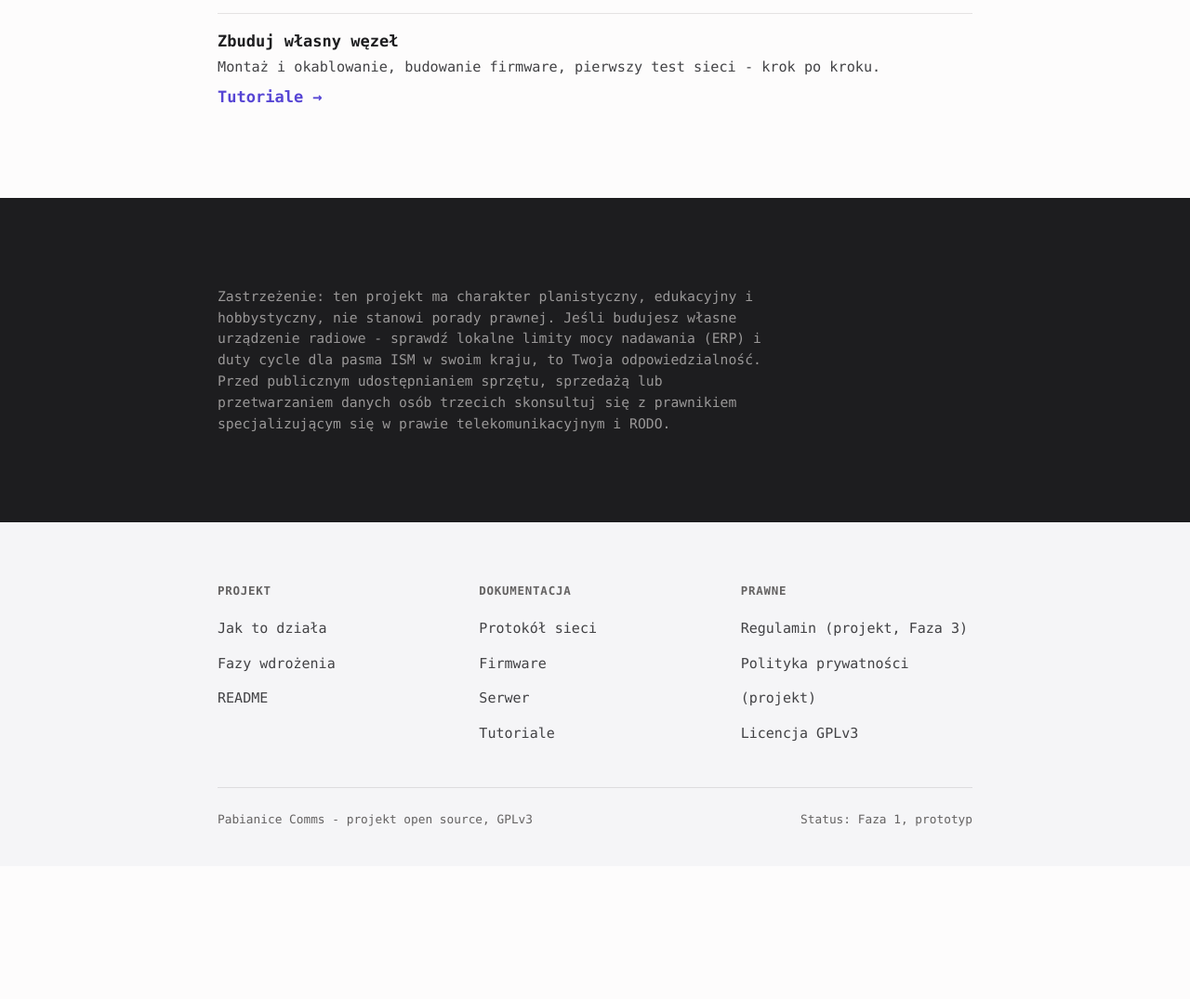
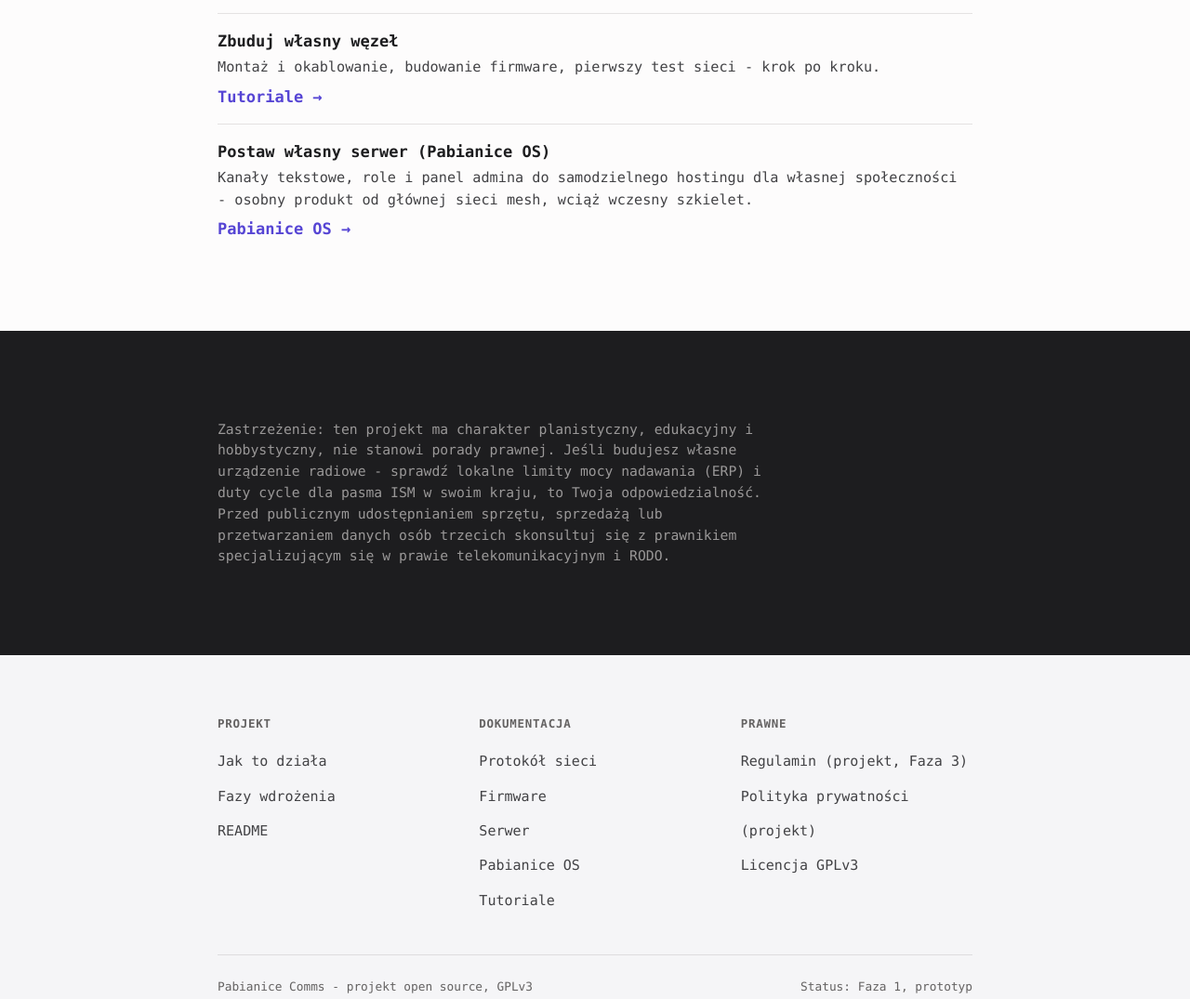
Before and after one commit to SanTobinoOfficial/PabianiceMeshOS, a plain HTML site: page index.html in a window 1280 px wide. Shown: the part 3260-4335 px from the top of the page at 93% size. Before the commit the page ends 4192 px from the top, so only its background shows below. Drawn offline with Linux system fonts and the light colour scheme.

Commit message:
deploy: 967aecc10572fd41417e1eb6013ce4039ed65ea5

```diff
--- a/index.html
+++ b/index.html
@@ -151,6 +151,11 @@
         <div class="desc">Montaż i okablowanie, budowanie firmware, pierwszy test sieci - krok po kroku.</div>
         <a href="https://github.com/SanTobinoOfficial/PabianiceMeshOS/tree/claude/pabianice-comms-start-slq0jn/tutoriale">Tutoriale →</a>
       </li>
+      <li>
+        <div class="title">Postaw własny serwer (Pabianice OS)</div>
+        <div class="desc">Kanały tekstowe, role i panel admina do samodzielnego hostingu dla własnej społeczności - osobny produkt od głównej sieci mesh, wciąż wczesny szkielet.</div>
+        <a href="https://github.com/SanTobinoOfficial/PabianiceMeshOS/tree/claude/pabianice-comms-start-slq0jn/pabianice-os">Pabianice OS →</a>
+      </li>
     </ul>
   </div>
 </section>
@@ -178,6 +183,7 @@
           <li><a href="https://github.com/SanTobinoOfficial/PabianiceMeshOS/blob/claude/pabianice-comms-start-slq0jn/docs/protocol.md">Protokół sieci</a></li>
           <li><a href="https://github.com/SanTobinoOfficial/PabianiceMeshOS/tree/claude/pabianice-comms-start-slq0jn/firmware">Firmware</a></li>
           <li><a href="https://github.com/SanTobinoOfficial/PabianiceMeshOS/tree/claude/pabianice-comms-start-slq0jn/server">Serwer</a></li>
+          <li><a href="https://github.com/SanTobinoOfficial/PabianiceMeshOS/tree/claude/pabianice-comms-start-slq0jn/pabianice-os">Pabianice OS</a></li>
           <li><a href="https://github.com/SanTobinoOfficial/PabianiceMeshOS/tree/claude/pabianice-comms-start-slq0jn/tutoriale">Tutoriale</a></li>
         </ul>
       </div>
```
